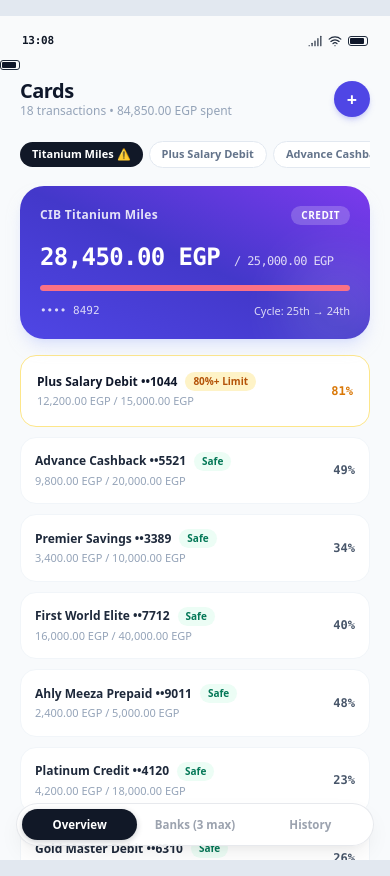
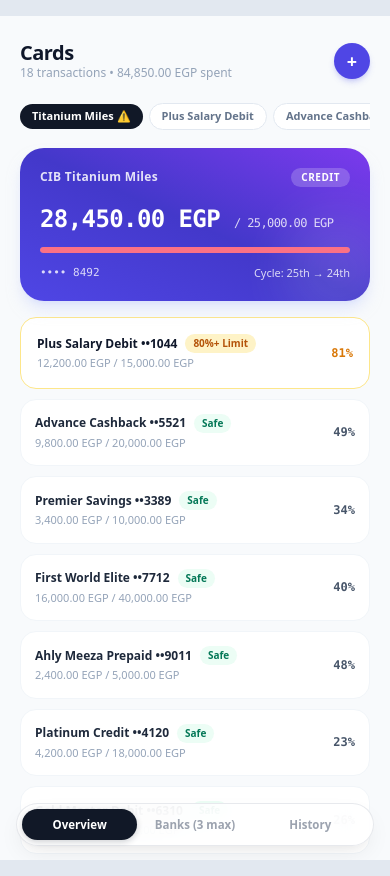
Before and after one commit to lotfyibrahiim00-netizen/apexwallet, a plain HTML site: page index.html in a window 390 px wide. Drawn offline with nearby package versions, Linux system fonts and the light colour scheme.

Commit message:
Remove mobile status bar: time, wifi, battery and signal icons

```diff
--- a/index.html
+++ b/index.html
@@ -101,25 +101,8 @@
   <!-- ============================================== -->
   <main class="mobile-app-shell">
 
-    <!-- Mobile Status Bar (Clean iOS Style) -->
-    <div class="mobile-status-bar">
-      <span id="status-bar-clock" class="tracking-tight font-mono">10:44</span>
-      <div class="flex items-center gap-1.5 text-slate-800">
-        <i data-lucide="signal" class="w-3.5 h-3.5"></i>
-        <i data-lucide="wifi" class="w-3.5 h-3.5"></i>
-        <div class="w-5 h-2.5 border border-slate-800 rounded-[3px] p-[1px] flex items-center">
-          <div class="w-3.5 h-1.5 bg-slate-900 rounded-[1px]"></div>
-        </div>
-      </div>
-    </div>
-        <div class="w-5 h-2.5 border border-slate-800 rounded-[3px] p-[1px] flex items-center">
-          <div class="w-3.5 h-1.5 bg-slate-900 rounded-[1px]"></div>
-        </div>
-      </div>
-    </div>
-
     <!-- Top Bar (Revolut / Telda Style) -->
-    <header class="px-5 pt-2 pb-3 flex justify-between items-center bg-slate-50">
+    <header class="px-5 pt-6 pb-3 flex justify-between items-center bg-slate-50">
       <div>
         <h1 id="header-title" class="text-xl font-extrabold text-slate-900 tracking-tight leading-tight">Cards</h1>
         <p id="header-subtitle" class="text-xs text-slate-400 font-medium">18 transactions • 84,850 EGP spent</p>
--- a/styles.css
+++ b/styles.css
@@ -103,21 +103,6 @@ body {
   }
 }
 
-/* Status Bar */
-.mobile-status-bar {
-  height: 44px;
-  padding: 6px 22px 0;
-  display: flex;
-  align-items: center;
-  justify-content: space-between;
-  font-size: 11px;
-  font-weight: 700;
-  color: #111827;
-  z-index: 40;
-  background-color: var(--bg-slate);
-  user-select: none;
-}
-
 /* Floating Navigation Bar (Revolut & Telda iOS style) */
 .floating-bottom-nav {
   position: absolute;
--- a/ui.js
+++ b/ui.js
@@ -883,17 +883,6 @@ function initApp() {
     showToast('Exported CSV file!', 'success');
   };
 
-  // Clock in status bar
-  function updateStatusBarClock() {
-    const clockEl = document.getElementById('status-bar-clock');
-    if (clockEl) {
-      const now = new Date();
-      clockEl.textContent = now.toLocaleTimeString([], { hour: '2-digit', minute: '2-digit', hour12: false });
-    }
-  }
-  updateStatusBarClock();
-  setInterval(updateStatusBarClock, 30000);
-
   // Initial tab & modal
   const hash = window.location.hash.replace('#', '');
   const initialTab = hash === 'cards' || hash === 'history' ? hash : 'dashboard';
```
